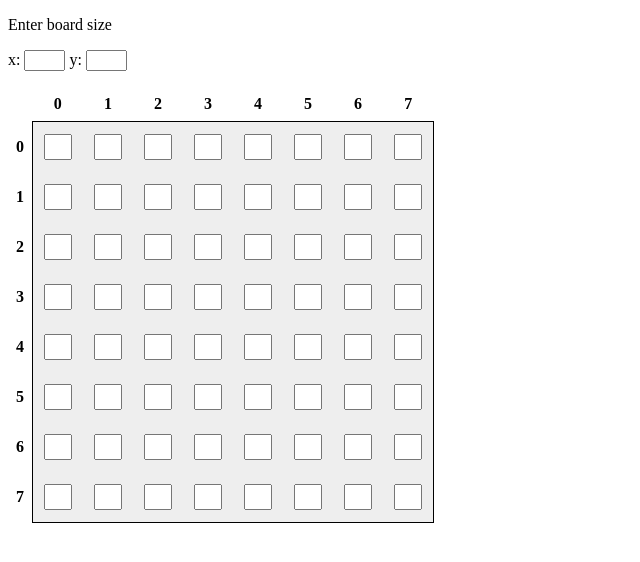
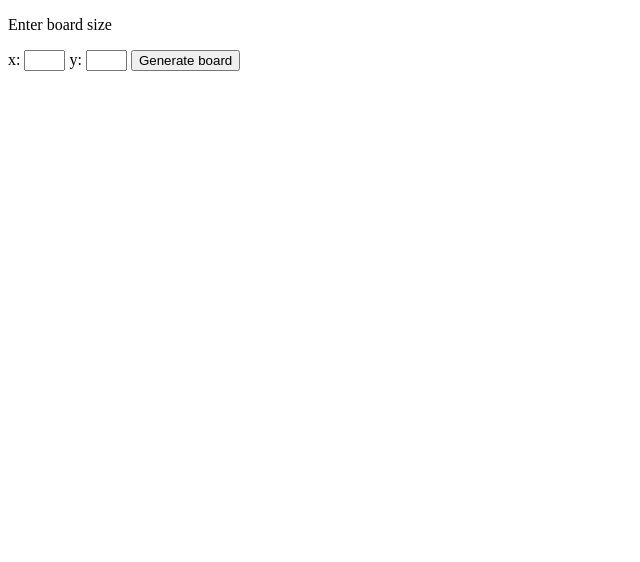
Before and after one commit to huynd2210/WordSearch, a Flask app: page / in a window 1280 px wide. Shown: the top 562 px of the page, without its empty margins (0-640 px from the left). Run offline with Flask 2, Linux system fonts and the light colour scheme.

Commit message:
added generate table submit buton

```diff
--- a/app.py
+++ b/app.py
@@ -1,12 +1,19 @@
-from flask import Flask, render_template
+from flask import Flask, render_template, request
 
 import htmlBuilder
 
 app = Flask(__name__)
 
-@app.route("/")
+
+@app.route("/", methods=["POST", "GET"])
 def index():
-    return htmlBuilder.buildHtml()
+    sizeI, sizeJ = None, None
+    if request.method == "POST":
+        sizeI = int(request.form["i"])
+        sizeJ = int(request.form["j"])
+        print(sizeI, sizeJ)
+    return htmlBuilder.buildFullHtml(sizeI, sizeJ)
+
 
 if __name__ == '__main__':
     app.run()
--- a/htmlBuilder.py
+++ b/htmlBuilder.py
@@ -1,19 +1,34 @@
-def buildHtml(sizeI=8, sizeJ=8):
+def displayInitialHtml():
     with open('templates/index.html', 'r') as file:
         html = file.read()
-    html += buildHtmlTable(sizeI, sizeJ)
-    closingTags = '</tbody>\n</table>\n</form>\n</div>\n</body>\n</html>'
-    html += closingTags
     return html
+
+def buildFullHtml(sizeI=None, sizeJ=None):
+    html = displayInitialHtml()
+
+    if sizeI is not None and sizeJ is not None:
+        html += buildHtmlTable(sizeI, sizeJ)
+        html += '</tbody>\n</table>\n ' \
+              '<p></p>\n' \
+              '<label>\n' \
+              '<input type="submit" value="Solve"\n' \
+              '</label>' \
+              '</form>\n</div>'
+
+    end = '</body>\n</html>'
+    html += end
+    return html
+
 
 def buildHtmlTable(sizeI, sizeJ):
     html = '<div id="board">\n' \
-           '<form name="wordBoard" method="post">\n' \
-           '<table class="chess-board">\n' \
+           '<form action="#" name="wordBoard" method="post">\n' \
+           '<table class="word-board">\n' \
            '<tbody>\n'
     html += buildHtmlTableHeader(sizeJ)
     html += buildHtmlTableRows(sizeI, sizeJ)
     return html
+
 
 def buildHtmlTableHeader(sizeJ):
     th = '<tr>\n<th></th>\n'
@@ -26,6 +41,7 @@ def buildHtmlTableHeader(sizeJ):
 def buildHtmlTableRows(sizeI, sizeJ):
     return ''.join(buildHtmlTableRow(i, sizeJ) for i in range(sizeI))
 
+
 def buildHtmlTableRow(currentI, sizeJ):
     htmlTableRow = '<tr>\n'
     htmlTableRow += f'<th>{currentI}' + '</th>\n'
@@ -36,12 +52,13 @@ def buildHtmlTableRow(currentI, sizeJ):
                                                                                                         '="autotab(this, ' \
                                                                                                         'document.wordBoard.' + 'i' + str(
                 currentI + 1) + 'j' + '0' + ')">\n' \
-                                               '</label></td>\n'
+                                            '</label></td>\n'
         else:
             htmlTableRow += '<td class="light"><label>\n' \
                             '<input type="text" maxlength="1" name="i' + str(currentI) + "j" + str(j) + '" onkeyup' \
-                                                                                                       '="autotab(this, ' \
-                                                                                                       'document.wordBoard.' + 'i' + str(currentI) + 'j' + str(j + 1) + ')">\n' \
-                                                                                                       '</label></td>\n'
+                                                                                                        '="autotab(this, ' \
+                                                                                                        'document.wordBoard.' + 'i' + str(
+                currentI) + 'j' + str(j + 1) + ')">\n' \
+                                               '</label></td>\n'
     htmlTableRow += '</tr>\n'
     return htmlTableRow
--- a/templates/index.html
+++ b/templates/index.html
@@ -4,17 +4,17 @@
     <title></title>
     <meta charset="UTF-8">
     <style>
-        .chess-board { border-spacing: 0; border-collapse: collapse; }
-        .chess-board th { padding: .5em; }
-        .chess-board th + th { border-bottom: 1px solid #000; }
-        .chess-board th:first-child,
-        .chess-board td:last-child { border-right: 1px solid #000; }
-        .chess-board tr:last-child td { border-bottom: 1px solid; }
-        .chess-board th:empty { border: none; }
-        .chess-board td { width: 1.5em; height: 1.5em; text-align: center; font-size: 32px; line-height: 0;}
-        .chess-board input{width: 1.5em; height: 1.5em;}
-        .chess-board .light { background: #eee; }
-        .chess-board .dark { background: #aaa; }
+        .word-board { border-spacing: 0; border-collapse: collapse; }
+        .word-board th { padding: .5em; }
+        .word-board th + th { border-bottom: 1px solid #000; }
+        .word-board th:first-child,
+        .word-board td:last-child { border-right: 1px solid #000; }
+        .word-board tr:last-child td { border-bottom: 1px solid; }
+        .word-board th:empty { border: none; }
+        .word-board td { width: 1.5em; height: 1.5em; text-align: center; font-size: 32px; line-height: 0;}
+        .word-board input{width: 1.5em; height: 1.5em;}
+        .word-board .light { background: #eee; }
+        .word-board .dark { background: #aaa; }
     </style>
 </head>
 <body>
@@ -30,10 +30,13 @@
     }
 </script>
 <p>Enter board size</p>
-<form name="size" method="post">
+<form action="#" name="size" method="post">
     <p>x:<label>
-        <input type="text" size="2.5em">
+        <input type="text" name="i" size="2.5em">
     </label> y: <label>
-        <input type="text" size="2.5em">
-    </label></p>
+        <input type="text" name="j" size="2.5em">
+    </label>
+        <input type="submit" value="Generate board">
+    </p>
+
 </form>
```
